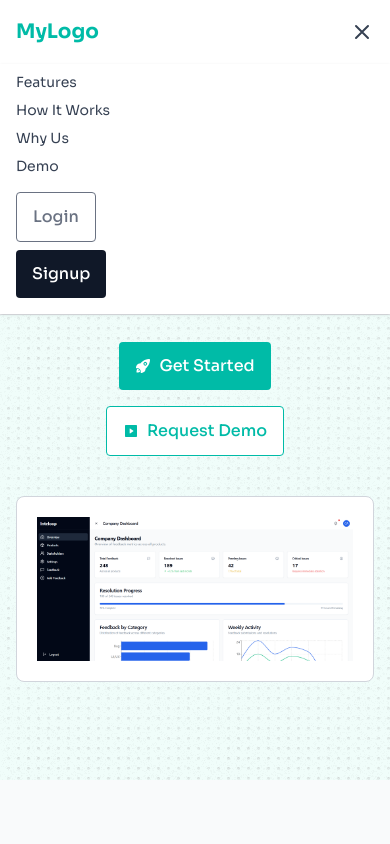
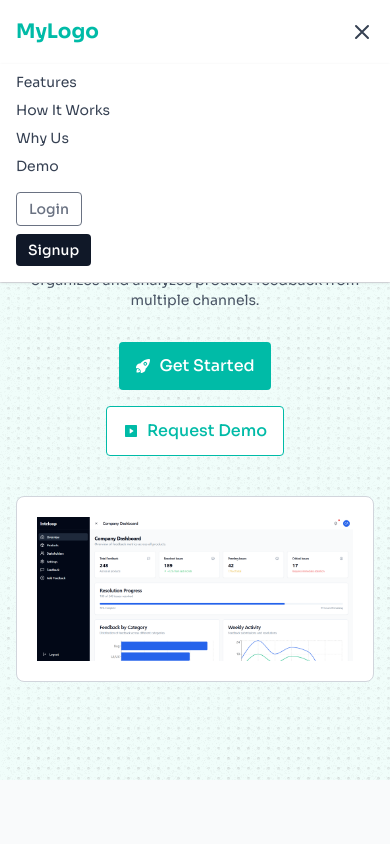
Before and after one commit to mr-selviraja/inteloop, a React (Vite) app in the folder client/: page / in a window 390 px wide. Both pictures are taken after a click on the button 362 px from the left and 32 px from the top of the page. Shown: the top 844 px of the page. Built offline with nearby package versions, Linux system fonts and the light colour scheme.

Commit message:
Fixed overlaying of demo section on Navbar and Footer padding

```diff
--- a/client/src/components/BookDemo.jsx
+++ b/client/src/components/BookDemo.jsx
@@ -1,3 +1,4 @@
+// src/components/BookDemo.js
 import { useState } from 'react';
 import Button from './Button';
 import { FiCalendar, FiMail } from 'react-icons/fi';
@@ -15,7 +16,6 @@ const BookDemo = () => {
 
   const handleSubmit = (e) => {
     e.preventDefault();
-    // Handle form submission logic here (API call, toast, etc.)
     console.log('Booking Demo:', formData);
   };
 
@@ -25,7 +25,7 @@ const BookDemo = () => {
         <div className="bg-gradient-to-r from-primary/90 to-primary rounded-2xl p-8 md:p-12 text-center relative overflow-hidden">
           <div className="absolute inset-0 bg-pattern opacity-10"></div>
 
-          <div className="relative z-10 max-w-xl mx-auto">
+          <div className="relative max-w-xl mx-auto">
             <h2 className="text-3xl md:text-4xl font-bold text-white font-sora leading-tight">
               Book a Free Demo
             </h2>
--- a/client/src/components/Footer.jsx
+++ b/client/src/components/Footer.jsx
@@ -5,7 +5,7 @@ const Footer = () => {
     const currentYear = new Date().getFullYear();
 
     return (
-      <footer className="bg-gray-800 py-12 px-40">
+      <footer className="bg-gray-800 py-12 px-10 md:px-40">
         <div className="container mx-auto">
           <div className="grid grid-cols-1 md:grid-cols-4 gap-8">
             <div className="col-span-1 md:col-span-2">
--- a/client/src/components/Navbar.jsx
+++ b/client/src/components/Navbar.jsx
@@ -1,3 +1,4 @@
+// src/components/Navbar.js
 import { useState } from 'react';
 import Button from './Button';
 import { Link } from 'react-router-dom';
@@ -14,15 +15,13 @@ const Navbar = () => {
   ];
 
   return (
-    <nav className="bg-white border-b border-gray-200 fixed w-full top-0 left-0 z-10">
+    <nav className="bg-white border-b border-gray-200 fixed w-full top-0 left-0 z-50">
       <div className="max-w-7xl mx-auto px-4 sm:px-6 lg:px-8">
         <div className="flex justify-between h-16 items-center">
-          {/* Logo */}
           <div className="flex-shrink-0 text-xl font-bold text-teal-500">
             MyLogo
           </div>
 
-          {/* Desktop Nav */}
           <div className="hidden md:flex items-center space-x-10">
             {links.map((link) => (
               <a key={link.href} href={link.href} className="text-gray-700 hover:text-gray-900">
@@ -31,7 +30,6 @@ const Navbar = () => {
             ))}
           </div>
 
-          {/* Desktop Buttons */}
           <div className="hidden md:flex items-center space-x-4">
             <Link to="/login">
               <Button size='sm' variant="outlined">Login</Button>
@@ -42,7 +40,6 @@ const Navbar = () => {
             </Link>
           </div>
 
-          {/* Mobile Toggle */}
           <div className="md:hidden flex items-center">
             <button onClick={toggleMenu} className="text-gray-700 focus:outline-none hover:cursor-pointer">
               <svg className="w-6 h-6" fill="none" stroke="currentColor" strokeWidth={2} viewBox="0 0 24 24">
@@ -57,7 +54,6 @@ const Navbar = () => {
         </div>
       </div>
 
-      {/* Mobile Nav */}
       {menuOpen && (
         <div className="md:hidden px-4 pt-2 pb-4 space-y-2 bg-white shadow">
           <div className="space-y-2">
@@ -73,12 +69,12 @@ const Navbar = () => {
           </div>
           <div className="pt-2 flex flex-col space-y-2">
             <Link to="/login">
-                <Button variant="outlined">Login</Button>
-              </Link>
+              <Button size='sm' variant="outlined">Login</Button>
+            </Link>
 
-              <Link to="/signup">
-                <Button variant="filled">Signup</Button>
-              </Link>
+            <Link to="/signup">
+              <Button size='sm' variant="filled">Signup</Button>
+            </Link>
           </div>
         </div>
       )}
```
